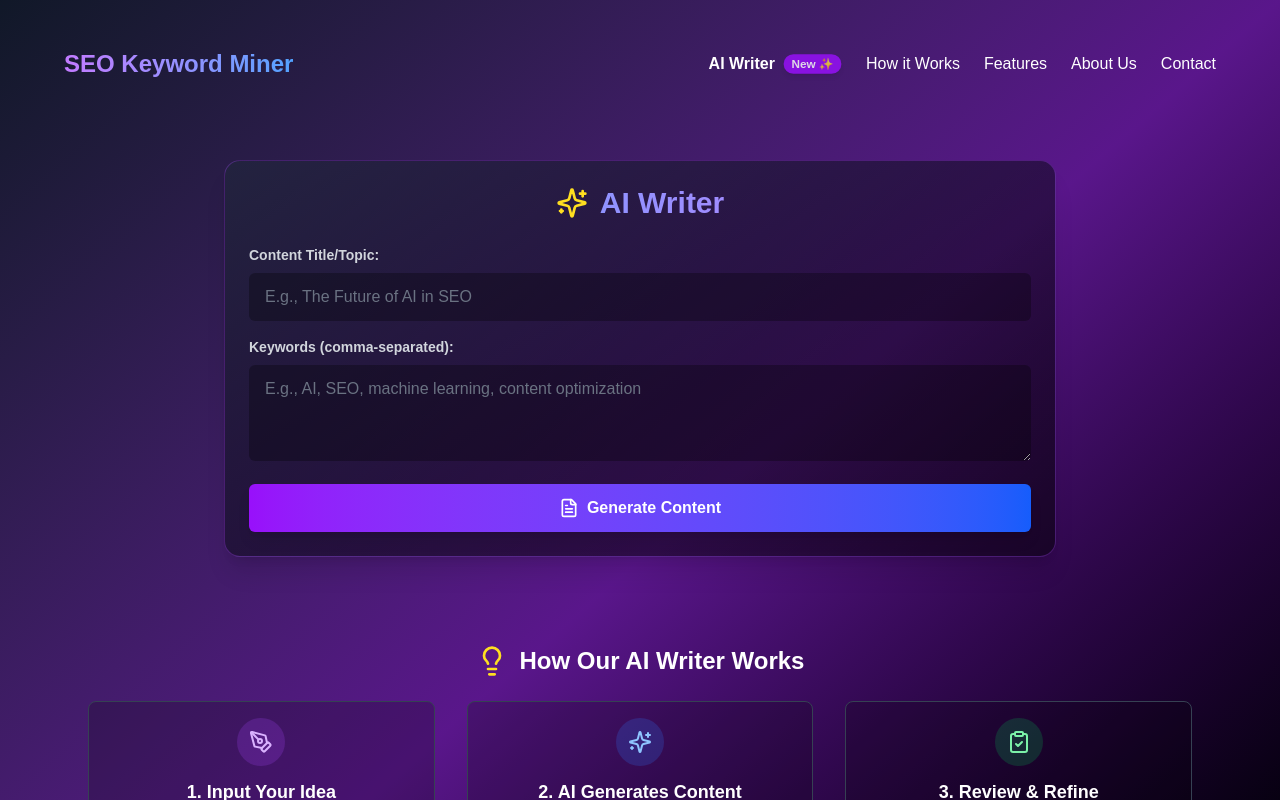
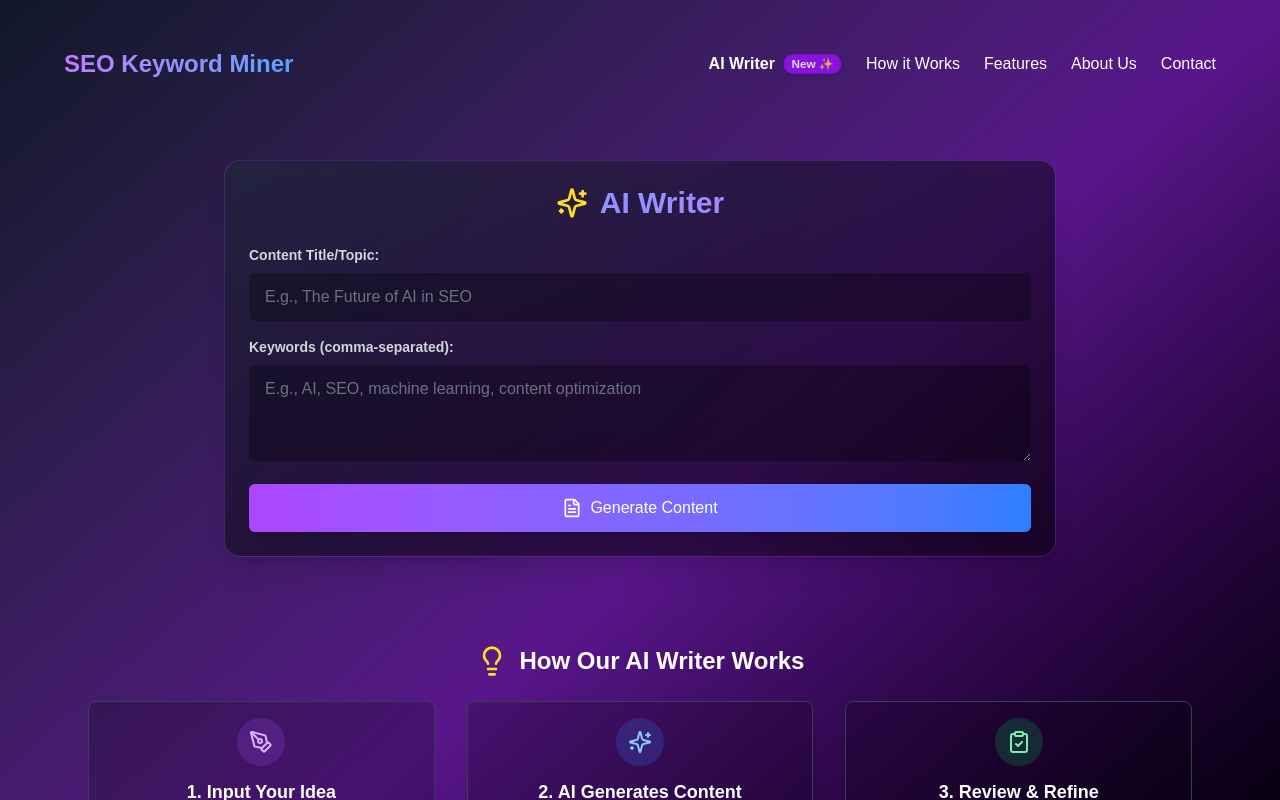
Before and after one commit to Ahmedj04/SEO-keywords-Extractor, a Next.js app: page /aiwriter in a window 1280 px wide. Shown: the top 800 px of the page. Built offline with nearby package versions, Linux system fonts and the light colour scheme.

Commit message:
fix: update button styles and add icon to enhance UI in AI Writer and Home pages

```diff
--- a/pages/aiwriter.js
+++ b/pages/aiwriter.js
@@ -103,8 +103,8 @@ export default function () {
                         <button
                             onClick={handleGenerateContent}
                             disabled={loading}
-                            className="w-full bg-gradient-to-r from-purple-600 to-blue-600 text-white font-semibold py-3 rounded-md shadow-lg
-                        hover:from-purple-700 hover:to-blue-700 transition-all duration-300 disabled:opacity-50 disabled:cursor-not-allowed
+                            className="w-full bg-gradient-to-r from-purple-500 to-blue-500 text-white font-semiboldss py-3 rounded-md shadow-lg
+                        hover:from-purple-600 hover:to-blue-600 transition-all duration-300 disabled:opacity-50 disabled:cursor-not-allowed
                         flex items-center justify-center gap-2"
                         >
                             {loading ? (
--- a/pages/index.js
+++ b/pages/index.js
@@ -1,6 +1,6 @@
 import React, { useState, useEffect } from 'react';
 import { motion } from 'framer-motion';
-import { Rocket, Lightbulb, Search, ListChecks, Users, TrendingUp, Send, Menu, Loader2, ChevronRight, FileText } from 'lucide-react';
+import { Rocket, Lightbulb, Search, ListChecks, Users, TrendingUp, Send, Menu, Loader2, ChevronRight, FileText, Zap} from 'lucide-react';
 import { extractKeywords } from '@/utils/keywordUtils';
 import { getCompetitorsUrls, generateContentSuggestions } from '@/utils/seoUtils';
 import axios from 'axios';
@@ -256,7 +256,10 @@ export default function Home() {
                                     {btnStatus}
                                 </>
                             ) : (
-                                btnStatus
+                                <>
+                                    <Zap className="w-5 h-5 mr-2" />
+                                    {btnStatus}
+                                </>
                             )}
 
                         </button>
```
